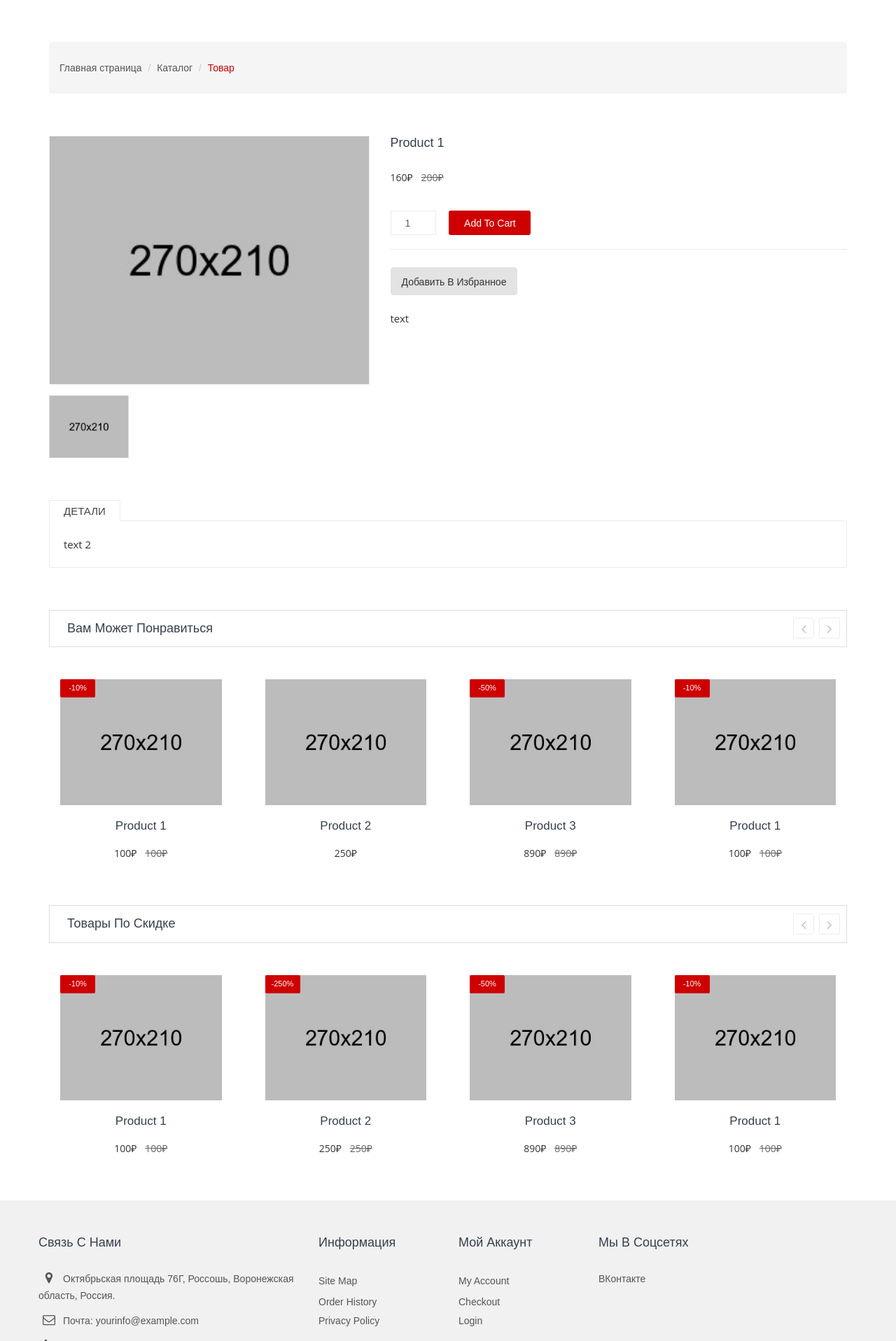
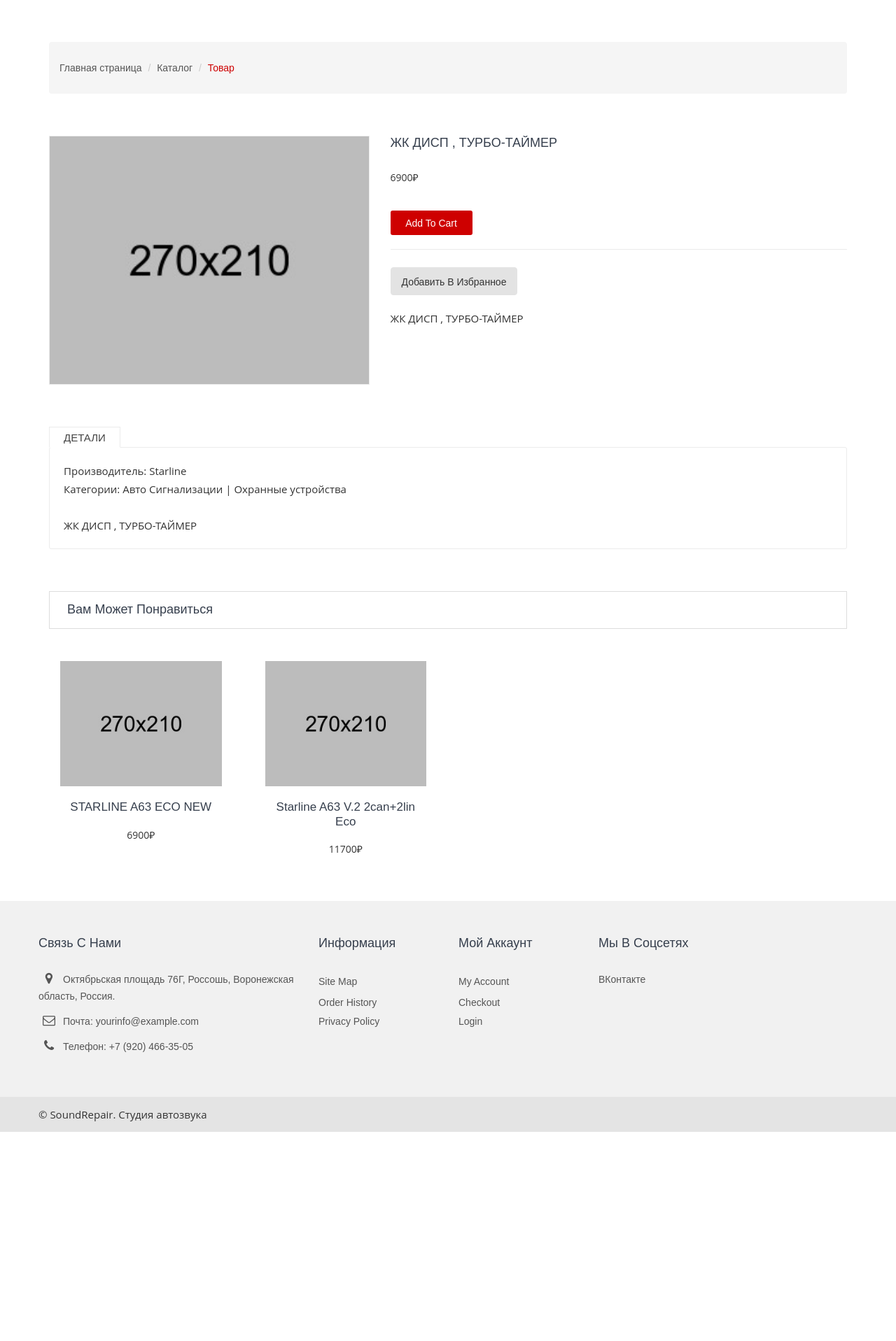
Before and after one commit to umerenkovmaksim/SoundRepair, a Flask app: page /product/1 in a window 1280 px wide. Shown: the part 136-2053 px from the top of the page at 70% size. After the commit the page ends 1754 px from the top, so only its background shows below. Run offline with Flask 2, Linux system fonts and the light colour scheme; data comes from the database, SQL or seed files in the repository; some libraries are stand-ins or nearby versions; some web fonts are replaced.

Commit message:
Обновлен product

```diff
--- a/server.py
+++ b/server.py
@@ -89,6 +89,8 @@ def main_page():
 
 @app.route('/product/<product_id>')
 def product(product_id):
+    con = sqlite3.connect("db/data.db")
+    cur = con.cursor()
     # Берется по id товар
     # product = (id, name, img_href_list, text, price, is_sale, sale)
     # text - краткое описание
@@ -96,44 +98,68 @@ def product(product_id):
     # img_href_list = [img_href_1, img_href_2, img_href_3, img_href_4]
     # img_href_1 - основная картинка (Обязательна)
     # img_href_2, img_href_3, img_href_4 - доп. картинки (Необязательны, макс. 3)
-    product_data = [(1, "Product 1", ["static/img/products/1.jpg", "static/img/products/2.jpg"], "text", 200, True, 20)]
-    text_2 = "text 2"
+
+    product_data = cur.execute(f"""SELECT * FROM products WHERE id == {product_id}""").fetchall()[0]
+    product_data = list(product_data)
+    if product_data[7] != 0:
+        product_data[7] = int(product_data[8] * (1 - product_data[7] * 0.01))
+    else:
+        product_data[7] = None
+    product_data[3] = product_data[3].split("\n")
+    product_data = tuple(product_data)
 
     # related_product - похожие продукты или которые могут понравиться (На рандом скорее всего)
     # related_product = [(id, name, img_href, text, price, is_sale, sale),
     #                    (id, name, img_href, text, price, is_sale, sale),
     #                    (id, name, img_href, text, price, is_sale, sale)]
     # related_product - 7шт
-    related_product = [(1, "Product 1", "static/img/products/1.jpg", "text 1", 100, True, 10),
-                       (2, "Product 2", "static/img/products/2.jpg", "text 2", 250, False, None),
-                       (3, "Product 3", "static/img/products/3.jpg", "text 3", 890, True, 50),
-                       (1, "Product 1", "static/img/products/1.jpg", "text 1", 100, True, 10),
-                       (2, "Product 2", "static/img/products/2.jpg", "text 2", 250, False, None),
-                       (3, "Product 3", "static/img/products/3.jpg", "text 3", 890, True, 50),
-                       (1, "Product 1", "static/img/products/1.jpg", "text 1", 100, True, 10), ]
+    related_product = cur.execute(
+        f"""SELECT id, name, img_href, short_description, price, sale FROM products WHERE manufacturer == '{product_data[5]}' or categories like '%{product_data[6]}%'""").fetchall()
+    random.shuffle(related_product)
+    related_product = random.sample(related_product, min(7, len(related_product)))
+    print(related_product)
+
+    new_related_product = []
+    for id, name, img_href, text, price, sale in related_product:
+        new_product = [id, name, img_href, text, price]
+        if sale != 0:
+            new_product.append(int(price * (1 - sale * 0.01)))
+            new_product.append(sale)
+        else:
+            new_product.append(None)
+            new_product.append(None)
+
+        new_related_product.append(tuple(new_product))
 
     # upsell_product - товары по скидке (Рандомные со скидкой)
     # upsell_product = [(id, name, img_href, text, price, is_sale, sale),
     #                    (id, name, img_href, text, price, is_sale, sale),
     #                    (id, name, img_href, text, price, is_sale, sale)]
     # upsell_product - 7шт
+    upsell_product = cur.execute(
+        f"""SELECT id, name, img_href, short_description, price, sale FROM products WHERE sale != 0""").fetchall()
+    random.shuffle(upsell_product)
+    upsell_product = random.sample(upsell_product, min(7, len(upsell_product)))
+    print(upsell_product)
 
-    upsell_product = [(1, "Product 1", "static/img/products/1.jpg", "text 1", 100, True, 10),
-                      (2, "Product 2", "static/img/products/2.jpg", "text 2", 250, True, 250),
-                      (3, "Product 3", "static/img/products/3.jpg", "text 3", 890, True, 50),
-                      (1, "Product 1", "static/img/products/1.jpg", "text 1", 100, True, 10),
-                      (2, "Product 2", "static/img/products/2.jpg", "text 2", 250, True, 100),
-                      (3, "Product 3", "static/img/products/3.jpg", "text 3", 890, True, 50),
-                      (1, "Product 1", "static/img/products/1.jpg", "text 1", 100, True, 10), ]
+    new_upsell_product = []
+    for id, name, img_href, text, price, sale in upsell_product:
+        new_product = [id, name, img_href, text, price]
+        if sale != 0:
+            new_product.append(int(price * (1 - sale * 0.01)))
+            new_product.append(sale)
+        else:
+            new_product.append(None)
+            new_product.append(None)
 
-    price_with_sale = None
-    if product_data[0][5]:
-        price_with_sale = int(product_data[0][4] * (1 - product_data[0][6] * 0.01))
+        new_upsell_product.append(tuple(new_product))
 
-    return render_template('product.html', title=f"SoundRepair | {product_data[0][1]}", product_data=product_data,
-                           levelness="../", url=WEBSITE_URL, price_with_sale=price_with_sale, text_2=text_2,
-                           related_product=related_product, upsell_product=upsell_product, product_id=product_id,
-                           cart_data=get_cart_for_base(), categories_for_base=get_categories_for_base())
+    print(product_data)
+    return render_template('product.html', title=f"SoundRepair | {product_data[1]}", product_data=product_data,
+                           levelness="../", url=WEBSITE_URL, related_product=new_related_product,
+                           upsell_product=new_upsell_product, product_id=product_id, cart_data=get_cart_for_base(),
+                           categories_for_base=get_categories_for_base(), is_upsell_product=bool(upsell_product),
+                           is_related_product=bool(related_product))
 
 
 @app.route('/shop/<product_filter>$$<sorting_settings>$$<page>')
--- a/templates/product.html
+++ b/templates/product.html
@@ -16,7 +16,6 @@
 </div>
 <!-- Breadcrumb End -->
 <!-- Product Thumbnail Start -->
-{% for id, name, img_href_list, text, price, is_sale, sale in product_data %}
 <div class="main-product-thumbnail pb-60">
     <div class="container">
         <div class="row">
@@ -24,47 +23,33 @@
             <div class="col-lg-5">
                 <!-- Thumbnail Large Image start -->
                 <div class="tab-content">
-                    {% for img_href in img_href_list %}
-                    {% if loop.index == 1 %}
-                    <div id="thumb{{loop.index}}" class="tab-pane active">
-                        <a data-fancybox="images" href="{{levelness}}{{img_href}}"><img src="{{levelness}}{{img_href}}" alt="product-view"></a>
-                    </div>
-                    {% endif %}
-                    {% endfor %}
+                        <div id="thumb1" class="tab-pane active">
+                            <a data-fancybox="images" href="{{levelness}}{{product_data[4]}}"><img src="{{levelness}}{{product_data[4]}}" alt="product-view"></a>
+                        </div>
                 </div>
                 <!-- Thumbnail Large Image End -->
 
                 <!-- Thumbnail Image End -->
-                <div class="product-thumbnail">
-                    <div class="thumb-menu nav">
-                        {% for img_href in img_href_list %}
-                        {% if loop.index != 1 %}
-                            <a class="active" data-toggle="tab" href="{{levelness}}{{img_href}}"> <img src="{{levelness}}{{img_href}}" alt="product-thumbnail"></a>
-                        {% endif %}
-                        {% endfor %}
-                    </div>
-                </div>
                 <!-- Thumbnail image end -->
             </div>
             <!-- Main Thumbnail Image End -->
             <!-- Thumbnail Description Start -->
             <div class="col-lg-7">
                 <div class="thubnail-desc fix">
-                    <h3 class="product-header">{{name}}</h3>
+                    <h3 class="product-header">{{product_data[2]}}</h3>
                     <br>
                     <div class="pro-price mb-10">
 
                         {% if is_sale %}
-                        <p><span class="price">{{price_with_sale}}₽</span>
-                        <del class="prev-price">{{price}}₽</del></p>
+                        <p><span class="price">{{product_data[7]}}₽</span>
+                        <del class="prev-price">{{product_data[8]}}₽</del></p>
                         {% else %}
-                        <p><span class="price">{{price}}₽</span>
+                        <p><span class="price">{{product_data[8]}}₽</span>
                         {% endif %}
                     </div>
                     <br>
                     <div class="box-quantity">
                         <form action="#">
-                            <input class="number" id="numeric" type="number" min="1" value="1">
                             <a class="add-cart" href="cart.html">add to cart</a>
                         </form>
                     </div>
@@ -73,7 +58,7 @@
                             <li><a href="wishlist.html">Добавить в Избранное</a></li>
                         </ul>
                     </div>
-                    <p class="ptb-20">{{text}}</p>
+                    <p class="ptb-20">{{product_data[2]}}</p>
                 </div>
             </div>
             <!-- Thumbnail Description End -->
@@ -82,7 +67,7 @@
     </div>
     <!-- Container End -->
 </div>
-{% endfor %}
+
 <!-- Product Thumbnail End -->
 <!-- Product Thumbnail Description Start -->
 <div class="thumnail-desc pb-60">
@@ -95,7 +80,13 @@
                 <!-- Product Thumbnail Tab Content Start -->
                 <div class="tab-content thumb-content border-default">
                     <div id="dtail" class="tab-pane in active">
-                        <p>{{text_2}}</p>
+                        <p>
+                            Производитель: {{product_data[5]}}<br>
+                            Категории: {{product_data[6]}}<br><br>
+                            {% for text in product_data[3] %}
+                            {{text}}<br>
+                            {% endfor %}
+                        </p>
                     </div>
                 </div>
                 <!-- Product Thumbnail Tab Content End -->
@@ -107,6 +98,7 @@
 </div>
 <!-- Product Thumbnail Description End -->
 <!-- Realted Product Start -->
+{% if is_related_product %}
 <div class="related-product pb-30">
     <div class="container">
         <div class="related-box">
@@ -115,7 +107,7 @@
             </div>
             <!-- Realted Product Activation Start -->
             <div class="new-upsell-pro owl-carousel">
-                {% for id, name, img_href, text, price, is_sale, sale in related_product %}
+                {% for id, name, img_href, text, price, price_with_sale, sale in related_product %}
                 <div class="single-product">
                     <!-- Product Image Start -->
                     <div class="pro-img">
@@ -127,12 +119,14 @@
                     <!-- Product Content Start -->
                     <div class="pro-content">
                         <h4><a href="{{url}}/product/{{id}}">{{name}}</a></h4>
+                        {% if price_with_sale %}
+                        <p><span class="price">{{price_with_sale}}₽</span>
+                        <del class="prev-price">{{price}}₽</del></p>
+                        {% else %}
                         <p><span class="price">{{price}}₽</span>
-                        {% if is_sale %}
-                        <del class="prev-price">{{price}}₽</del></p>
                         {% endif %}
                     </div>
-                    {% if is_sale %}
+                    {% if sale %}
                     <span class="sticker-new">-{{sale}}%</span>
                     {% endif %}
                 </div>
@@ -143,8 +137,10 @@
         </div>
     </div>
 </div>
+{% endif %}
 <!-- Realted Product End -->
 <!-- Upsell Product Start -->
+{% if is_upsell_product %}
 <div class="related-product pb-30">
     <div class="container">
         <div class="usel-product">
@@ -153,8 +149,7 @@
             </div>
             <!-- Upsell Product Activation Start -->
             <div class="new-upsell-pro owl-carousel">
-                {% for id, name, img_href, text, price, is_sale, sale in upsell_product %}
-                <!-- Single Product Start -->
+                {% for id, name, img_href, text, price, price_with_sale, sale in upsell_product %}
                 <div class="single-product">
                     <!-- Product Image Start -->
                     <div class="pro-img">
@@ -166,12 +161,14 @@
                     <!-- Product Content Start -->
                     <div class="pro-content">
                         <h4><a href="{{url}}/product/{{id}}">{{name}}</a></h4>
+                        {% if price_with_sale %}
+                        <p><span class="price">{{price_with_sale}}₽</span>
+                        <del class="prev-price">{{price}}₽</del></p>
+                        {% else %}
                         <p><span class="price">{{price}}₽</span>
-                        {% if is_sale %}
-                        <del class="prev-price">{{price}}₽</del></p>
                         {% endif %}
                     </div>
-                    {% if is_sale %}
+                    {% if sale %}
                     <span class="sticker-new">-{{sale}}%</span>
                     {% endif %}
                 </div>
@@ -181,6 +178,7 @@
         </div>
     </div>
 </div>
+{% endif %}
 <!-- Upsell Product End -->
 
 {% endblock %}
```
